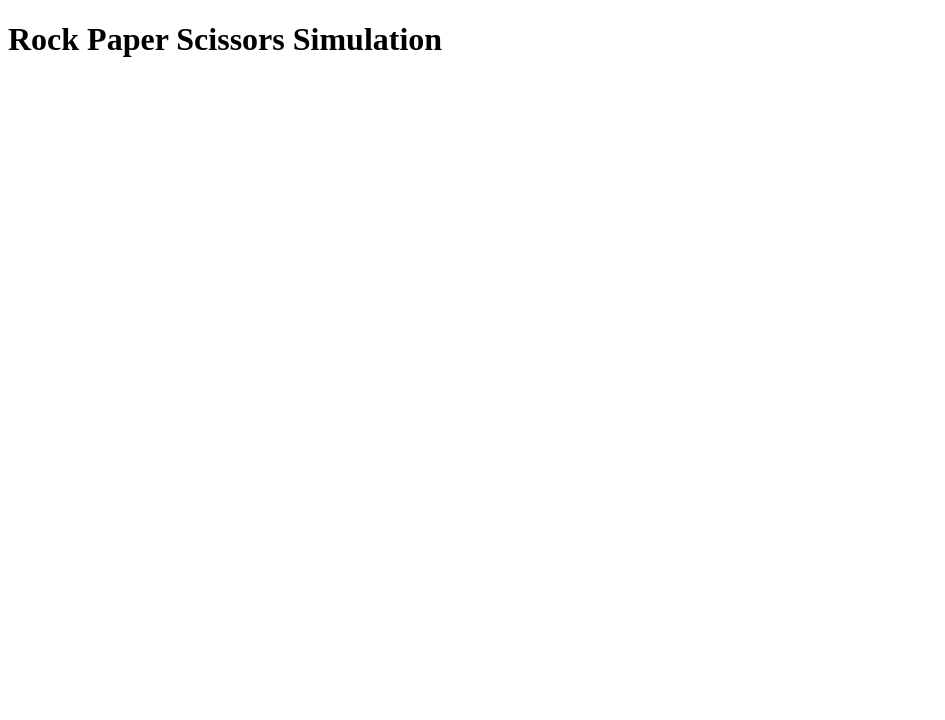
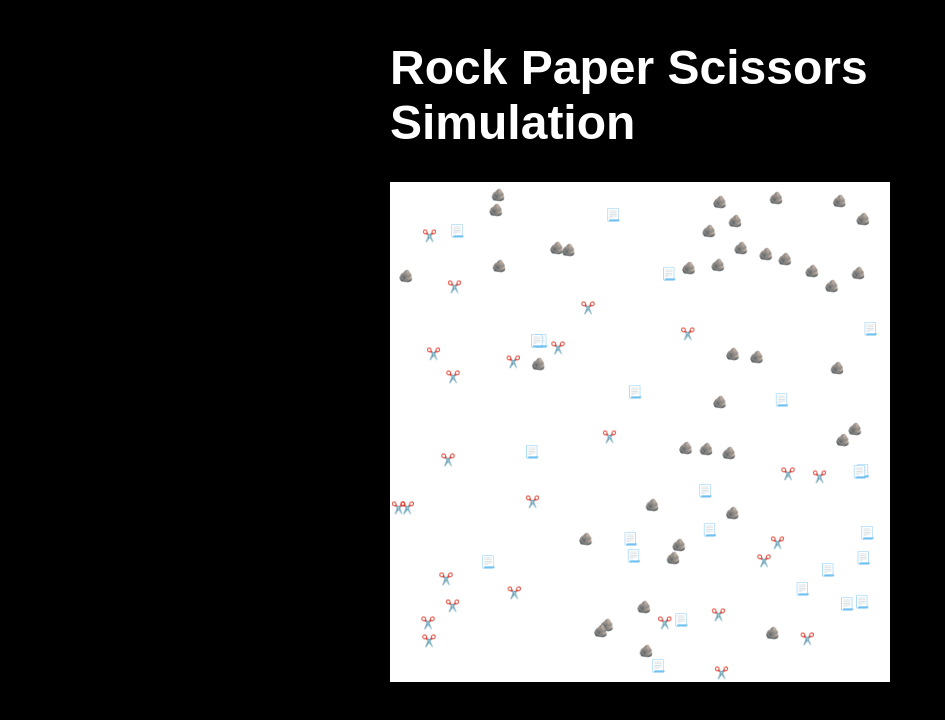
Before and after one commit to HansiGanter/rock-paper-scissors, a plain HTML site: page index.html in a window 1280 px wide. Shown: the whole page, without its empty margins (0-945 px from the left). Drawn offline with Linux system fonts and the light colour scheme.

Commit message:
create rps simulation

```diff
--- a/index.html
+++ b/index.html
@@ -3,10 +3,16 @@
 
 <head>
     <title>Rock Paper Scissors</title>
+    <link rel="stylesheet" type="text/css" href="style.css">
 </head>
 
 <body>
     <h1>Rock Paper Scissors Simulation</h1>
+    <canvas id="arena" width="500" height="500">
+        Your browser does not support the canvas element.
+    </canvas>
+
+    <script src="script.js"></script>
 </body>
 
 </html>
--- /dev/null
+++ b/script.js
@@ -0,0 +1,103 @@
+// Get the canvas element by ID
+var canvas = document.getElementById("arena");
+var ctx = canvas.getContext("2d");
+
+// Set the background color to white
+ctx.fillStyle = "#FFFFFF"; // Set fill color to white
+ctx.fillRect(0, 0, canvas.width, canvas.height); // Cover the entire canvas
+
+const ARENA_WIDTH = 485;
+const ARENA_HEIGHT = 498;
+const EMOJI_SIZE = 15;
+
+class Shape {
+  constructor(x, y, directionX, directionY, type) {
+    this.x = x;
+    this.y = y;
+    this.directionX = directionX;
+    this.directionY = directionY;
+    this.type = type;
+  }
+
+  move() {
+    this.x += this.directionX;
+    if (this.x > ARENA_WIDTH || this.x < 0) {
+      this.directionX *= -1;
+    }
+    this.y += this.directionY;
+    if (this.y > ARENA_HEIGHT || this.y < 13) {
+      this.directionY *= -1;
+    }
+  }
+
+  draw() {
+    ctx.font = "12px serif";
+    ctx.fillText(this.type, this.x, this.y);
+  }
+
+  fight(enemy) {
+    let mymiddle = { x: this.x + 7, y: this.y - 5 };
+    let enemymiddle = { x: enemy.x + 7, y: enemy.y - 5 };
+    if (
+      Math.abs(mymiddle.x - enemymiddle.x) < 15 &&
+      Math.abs(mymiddle.y - enemymiddle.y) < 15
+    ) {
+      if (this.type === "🪨" && enemy.type === "📃") {
+        this.type = "📃";
+      } else if (this.type === "📃" && enemy.type === "✂️") {
+        this.type = "✂️";
+      } else if (this.type === "✂️" && enemy.type === "🪨") {
+        this.type = "🪨";
+      }
+    }
+  }
+}
+
+// Create 10 shapes of each type with random positions and directions
+var shapes = [];
+for (var i = 0; i < 30; i++) {
+  shapes.push(
+    new Shape(
+      Math.random() * (ARENA_WIDTH - 6) + 6,
+      Math.random() * (ARENA_HEIGHT - 50) + 50,
+      Math.random() < 0.5 ? 1 : -1,
+      Math.random() < 0.5 ? 1 : -1,
+      "🪨"
+    )
+  );
+  shapes.push(
+    new Shape(
+      Math.random() * (ARENA_WIDTH - 6) + 6,
+      Math.random() * (ARENA_HEIGHT - 50) + 50,
+      Math.random() < 0.5 ? 1 : -1,
+      Math.random() < 0.5 ? 1 : -1,
+      "📃"
+    )
+  );
+  shapes.push(
+    new Shape(
+      Math.random() * (ARENA_WIDTH - 6) + 6,
+      Math.random() * (ARENA_HEIGHT - 50) + 50,
+      Math.random() < 0.5 ? 1 : -1,
+      Math.random() < 0.5 ? 1 : -1,
+      "✂️"
+    )
+  );
+}
+
+function drawArena() {
+  ctx.fillStyle = "#FFFFFF"; // Set fill color to white
+  ctx.fillRect(0, 0, canvas.width, canvas.height); // Cover the entire canvas
+  shapes.forEach((shape) => {
+    shape.move();
+    shape.draw();
+    shapes.forEach((enemy) => {
+      if (shape !== enemy) {
+        shape.fight(enemy);
+      }
+    });
+  });
+  window.requestAnimationFrame(drawArena);
+}
+
+drawArena();
--- /dev/null
+++ b/style.css
@@ -0,0 +1,13 @@
+body {
+  display: flex;
+  justify-content: center;
+  align-items: center;
+  flex-direction: column;
+  background-color: #000000;
+}
+h1 {
+  color: #ffffff;
+  font-size: 3em;
+  font-family: "Arial", sans-serif;
+  max-width: 500px;
+}
```
